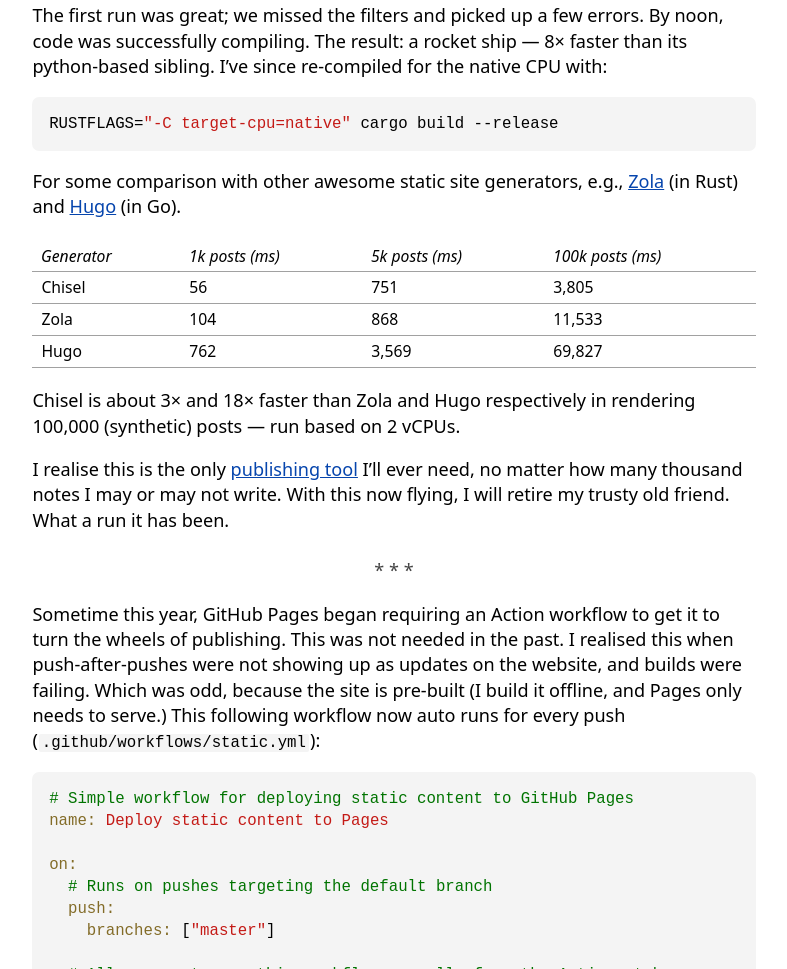
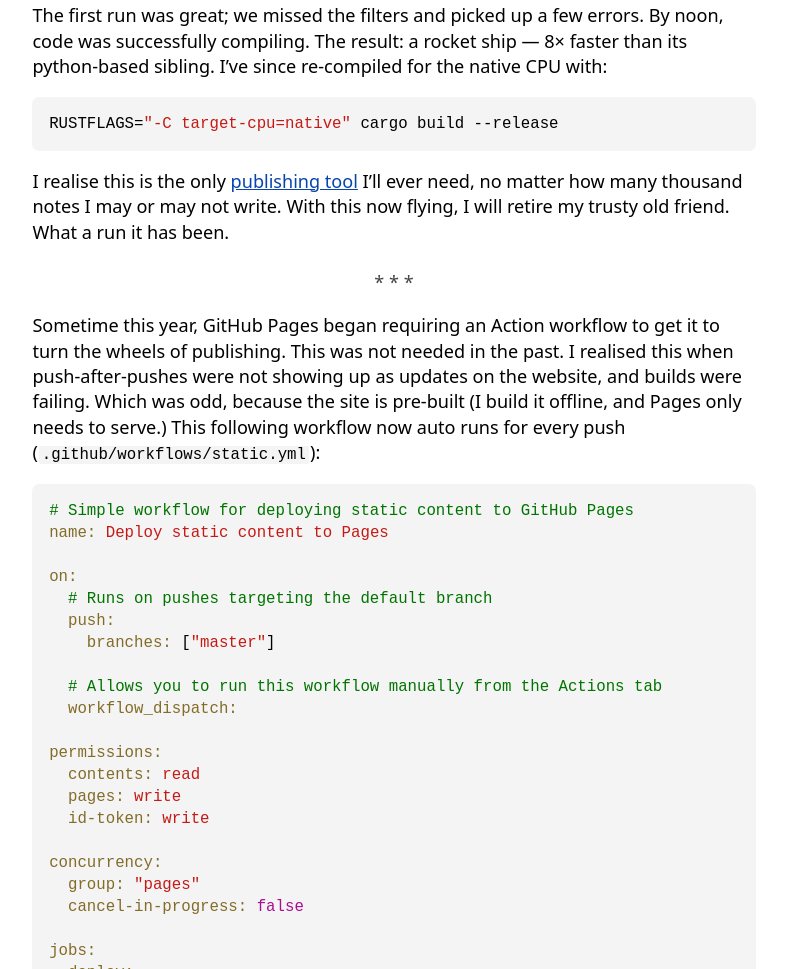
Before and after one commit to ckunte/ckunte.github.io, a plain HTML site: page 2021/rel.html in a window 1280 px wide. Shown: the part 5224-6193 px from the top of the page, without its empty margins (246-1033 px from the left). Drawn offline with nearby package versions, Linux system fonts and the light colour scheme.

Commit message:
m: rm comparison (no easy way to compare)

```diff
--- a/2021/rel.html
+++ b/2021/rel.html
@@ -124,38 +124,6 @@ git push -u origin master
 <p>The first run was great; we missed the filters and picked up a few errors. By noon, code was successfully compiling. The result: a rocket ship — 8× faster than its python-based sibling. I’ve since re-compiled for the native CPU with:</p>
 <pre><code class="language-sh">RUSTFLAGS=&quot;-C target-cpu=native&quot; cargo build --release
 </code></pre>
-<p>For some comparison with other awesome static site generators, e.g., <a href="https://www.getzola.org">Zola</a> (in Rust) and <a href="https://gohugo.io">Hugo</a> (in Go).</p>
-<table>
-<thead>
-<tr>
-<th>Generator</th>
-<th>1k posts (ms)</th>
-<th>5k posts (ms)</th>
-<th>100k posts (ms)</th>
-</tr>
-</thead>
-<tbody>
-<tr>
-<td>Chisel</td>
-<td>56</td>
-<td>751</td>
-<td>3,805</td>
-</tr>
-<tr>
-<td>Zola</td>
-<td>104</td>
-<td>868</td>
-<td>11,533</td>
-</tr>
-<tr>
-<td>Hugo</td>
-<td>762</td>
-<td>3,569</td>
-<td>69,827</td>
-</tr>
-</tbody>
-</table>
-<p>Chisel is about 3× and 18× faster than Zola and Hugo respectively in rendering 100,000 (synthetic) posts — run based on 2 vCPUs.</p>
 <p>I realise this is the only <a href="https://github.com/ckunte/chisel.rs">publishing tool</a> I’ll ever need, no matter how many thousand notes I may or may not write. With this now flying, I will retire my trusty old friend. What a run it has been.</p>
 <hr />
 <p>Sometime this year, GitHub Pages began requiring an Action workflow to get it to turn the wheels of publishing. This was not needed in the past. I realised this when push-after-pushes were not showing up as updates on the website, and builds were failing. Which was odd, because the site is pre-built (I build it offline, and Pages only needs to serve.) This following workflow now auto runs for every push (<code>.github/workflows/static.yml</code>):</p>
```
